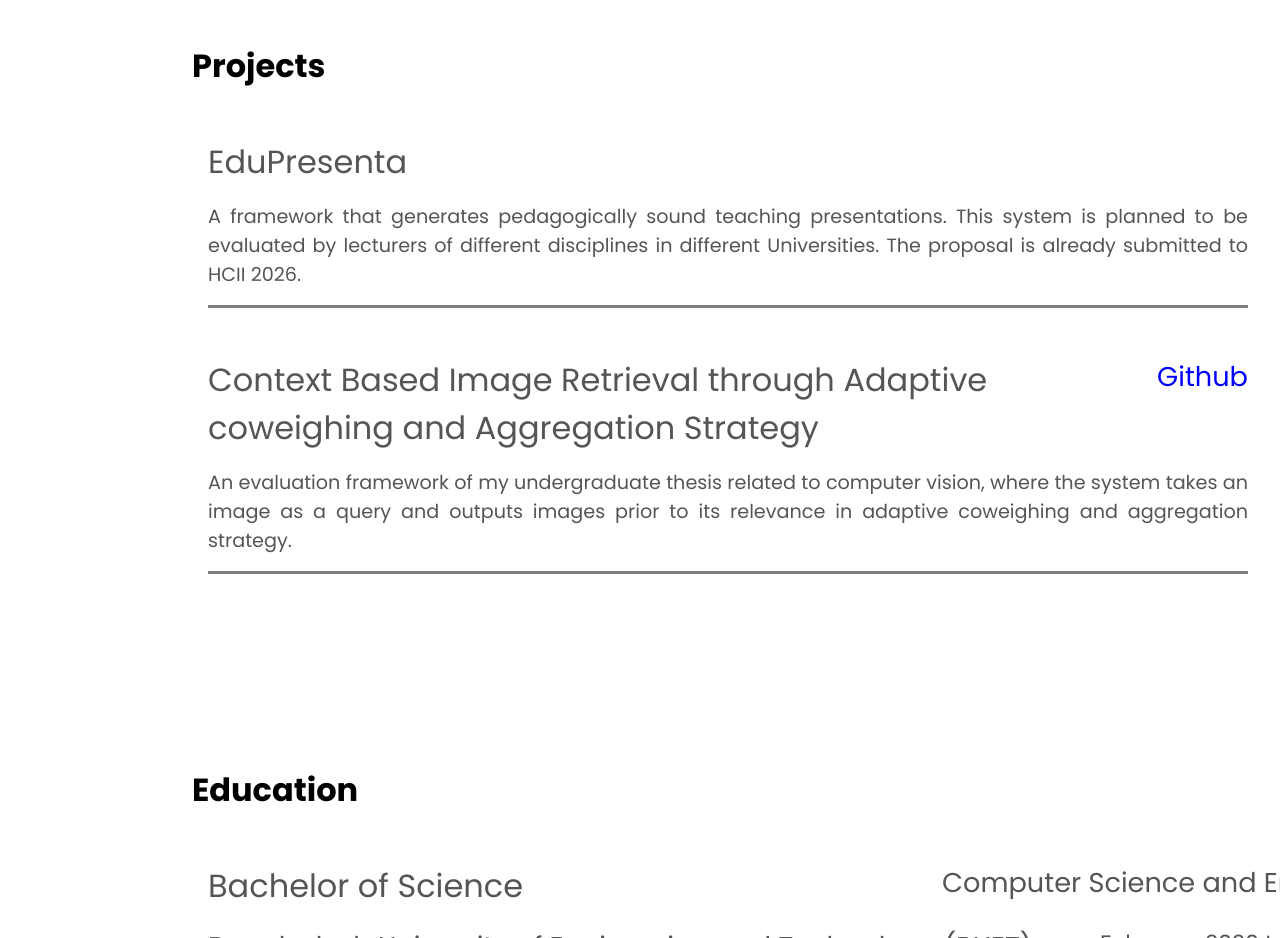
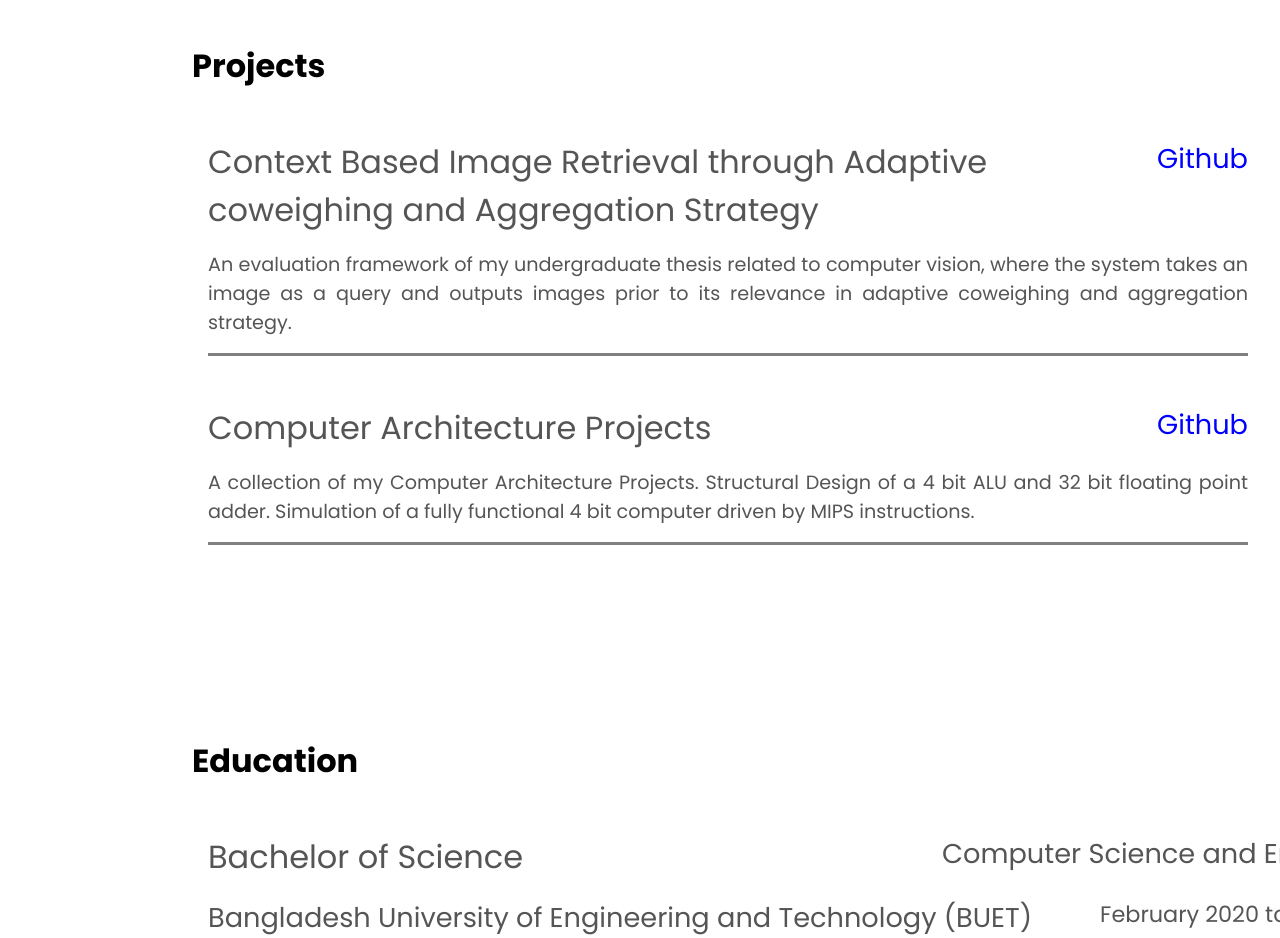
Before and after one commit to Saha-Kuljit-Shantanu/academic-portfolio, a plain HTML site: page index.html in a window 1280 px wide. Shown: the part 1040-1978 px from the top of the page. Drawn offline with Linux system fonts and the light colour scheme.

Commit message:
Architecture Project

```diff
--- a/index.html
+++ b/index.html
@@ -84,12 +84,12 @@
 
                 <div class="project-cluster">
 
-                    <p class="title"> EduPresenta </p>
-                    <!-- <p class="repo" onclick="window.open('https://github.com/Saha-Kuljit-Shantanu/Context_Based_image_Retrieval')"> Github </p> -->
+                    <p class="title"> Context Based Image Retrieval through Adaptive coweighing and Aggregation Strategy</p>
+                    <p class="repo" onclick="window.open('https://github.com/Saha-Kuljit-Shantanu/Context_Based_image_Retrieval')"> Github </p>
 
                 </div>
 
-                <p class="description"> A framework that generates pedagogically sound teaching presentations. This system is planned to be evaluated by lecturers of different disciplines in different Universities. The proposal is already submitted to HCII 2026.</p>
+                <p class="description"> An evaluation framework of my undergraduate thesis related to computer vision, where the system takes an image as a query and outputs images prior to its relevance in adaptive coweighing and aggregation strategy.</p>
 
             </div>
 
@@ -97,12 +97,12 @@
 
                 <div class="project-cluster">
 
-                    <p class="title"> Context Based Image Retrieval through Adaptive coweighing and Aggregation Strategy</p>
-                    <p class="repo" onclick="window.open('https://github.com/Saha-Kuljit-Shantanu/Context_Based_image_Retrieval')"> Github </p>
+                    <p class="title"> Computer Architecture Projects </p>
+                    <p class="repo" onclick="window.open('https://github.com/Saha-Kuljit-Shantanu/CSE_306_COMPUTER_ARCHITECTURE_SESSIONAL.git')"> Github </p>
 
                 </div>
 
-                <p class="description"> An evaluation framework of my undergraduate thesis related to computer vision, where the system takes an image as a query and outputs images prior to its relevance in adaptive coweighing and aggregation strategy.</p>
+                <p class="description"> A collection of my Computer Architecture Projects. Structural Design of a 4 bit ALU and 32 bit floating point adder. Simulation of a fully functional 4 bit computer driven by MIPS instructions.</p>
 
             </div>
         </div>
```
